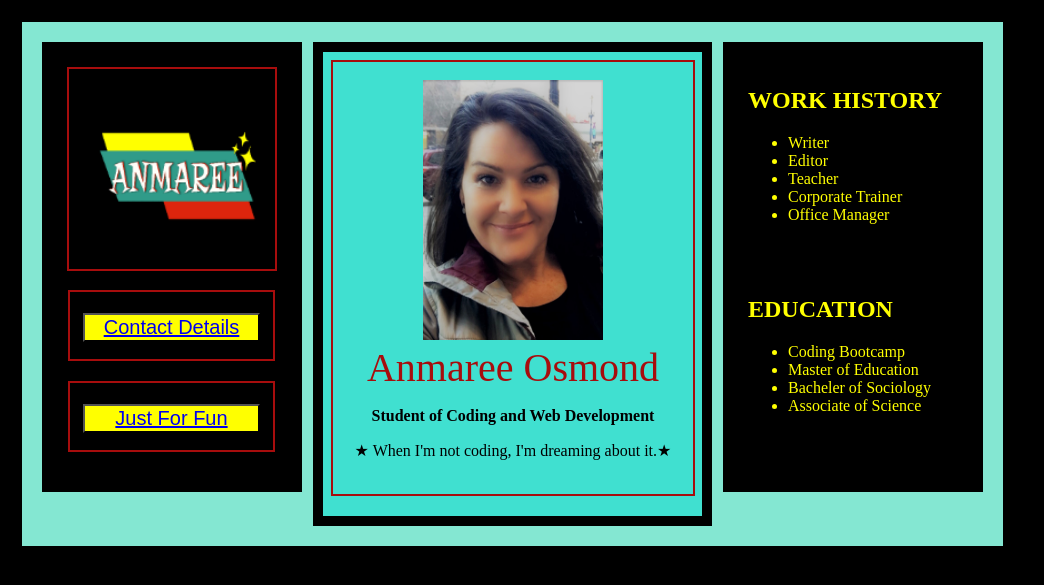
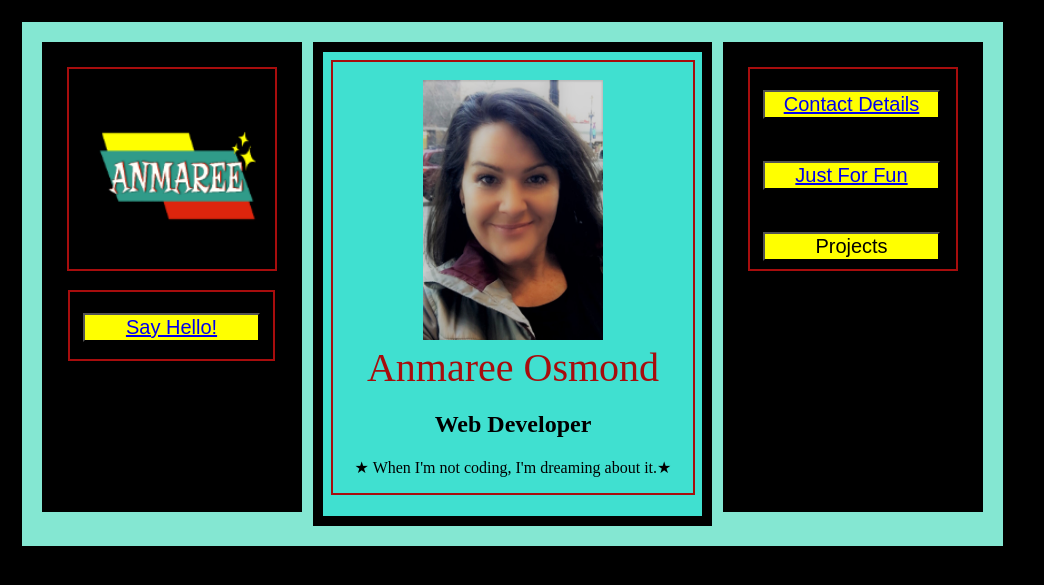
Before and after one commit to anmareeo/Profile, a PHP site: page /index.html in a window 1280 px wide. Shown: the top 585 px of the page, without its empty margins (0-1044 px from the left). Run offline with PHP 8.4, Linux system fonts and the light colour scheme.

Commit message:
basic html and css

```diff
--- a/Style.css
+++ b/Style.css
@@ -5,9 +5,9 @@ html {
 hr{
   border-style: none;
   border-top-style: dotted;
-  border-color: gray;
+  border-color: red;
   border-width: 5px;
-  width: 15%;
+  width: 55%;
 }
 
 a{
@@ -129,6 +129,19 @@ a.button {
   float: right;
   margin-left: 5px;
  }
+
+
+.column-2-middle {
+  width: 900px;
+  height: 450px;
+  background-color: turquoise;
+  padding: 7px;
+  border: 10px solid black;
+  float: left;
+  margin-left: 1px;
+  margin-right: 1px;
+  }
+
 .column-5-left {
   width: 126px;
   background-color: lightgrey;
@@ -235,7 +248,7 @@ a.button {
 
  .column-3-left {
   width: 210px;
-  height: 400px;
+  height: 420px;
   background-color: black;
   padding: 5px;
   border: 20px solid black;
@@ -258,7 +271,7 @@ a.button {
 
 .column-3-right {
   width: 210px;
-  height: 400px;
+  height: 420px;
   background-color: black;
   padding: 5px;
   border: 20px solid black;
@@ -377,14 +390,15 @@ a.button {
 
 .container {
   height: 200px;
-  /* position: relative; */
-  /* background-color: black; */
+  position: relative;
+  background-color: black;
   border: 2px solid rgb(167, 13, 13);
+
 }
 
 .vertical-center {
   margin: 0;
-  /* position: absolute; */
+  position: absolute;
   top: 50%;
   -ms-transform: translateY(-50%);
   transform: translateY(-50%);
--- a/index.html
+++ b/index.html
@@ -21,16 +21,12 @@
             <!-- <main1> -->
               <div class="main5">
 
-                <button class="button-silly2"><a href="contact-me.html">Contact Details</a> </button>
+                <button class="button-silly2"><a href="contact-me.html">Say Hello!</a> </button>
                 </div>
             <!-- </main1> -->
             <br>
 
-            <!-- <main1> -->
-              <div class="main5">
-              <button class="button-silly2"><a href="silliness.html">Just For Fun</a></button>
-              </div>
-            <!-- </main1> -->
+
 
           </div>
 
@@ -42,40 +38,28 @@
                  <img src="./Images/Anmaree-outdoor.jpg" width=180px height=260px alt= "Anmaree">
                  <br>
                  <text class=text>Anmaree Osmond</text class=text>
-                 <p><strong>Student of Coding and Web Development</strong></p>
+                 <h2>Web Developer</h2>
                  <p>&#9733; When I'm not coding, I'm dreaming about it.&#9733;</p>
-                 <br>
+
               </div>
             </section class="main2">
 
             </div>
 
           <div class= "column-3-right">
+            <div class="container">
+              <div class="vertical">
 
-                  <h2>WORK HISTORY</h2>
+                <button class="button-silly2"><a href="contact-me.html">Contact Details</a> </button>
 
-                  <text2>
-                  <ul>
-                    <li>Writer</li>
-                    <li>Editor</li>
-                    <li>Teacher</li>
-                    <li>Corporate Trainer</li>
-                    <li>Office Manager</li>
-                  </ul>
-                  </text2>
+                <button class="button-silly2"><a href="silliness.html">Just For Fun</a></button>
+                <br>
 
-              <br>
-              <br>
 
-                  <h2>EDUCATION</h2>
-                  <text2>
-                  <ul>
-                    <li>Coding Bootcamp</li>
-                    <li>Master of Education</li>
-                    <li>Bacheler of Sociology</li>
-                    <li>Associate of Science</li>
-                  </ul>
-                </text2>
+
+                  <button class="button-silly2"><link href="https://github.com/anmareeo">Projects</link> </button>
+                </div>
+                </div>
 
 
 
--- a/index.js
+++ b/index.js
@@ -1,2 +1,4 @@
 let myScript = LOVE
 object.onmouseover = function(){Love};
+
+<script src="http://exportkit.com/cdn/js/ek-googlefont-autoloader-v2-min.js"></script>
--- a/silliness.html
+++ b/silliness.html
@@ -58,6 +58,8 @@
     <link href="https://fonts.googleapis.com/css?family=Lobster">
     <link rel="stylesheet" type="text/css" href="Style.css">
     <title>Anmaree Osmond</title>
+    <link rel="stylesheet" href="//fonts.googleapis.com/css?family=Open+Sans:300,400,600,700&amp;lang=en" />
+
   </head>
       <body>
 
@@ -78,7 +80,7 @@
                 <button class="button-silly"><a href="hobbies.html">Hobbies & Interests</a></button>
                 <br>
                 <br>
-                <button class="button-silly"><a href="cosmetics.html">Why I Love CSS</a></button>
+                <button class="button-silly"><a href="cosmetics.html">I Love CSS</a></button>
                 <br>
                 <br>
                 <button class="button-silly"><a href="pdf.html">Published Articles</a></button>
```
Also changed, not shown: hobbies.html (+7 -3 lines), soundtrack.html (+11 -5 lines).
